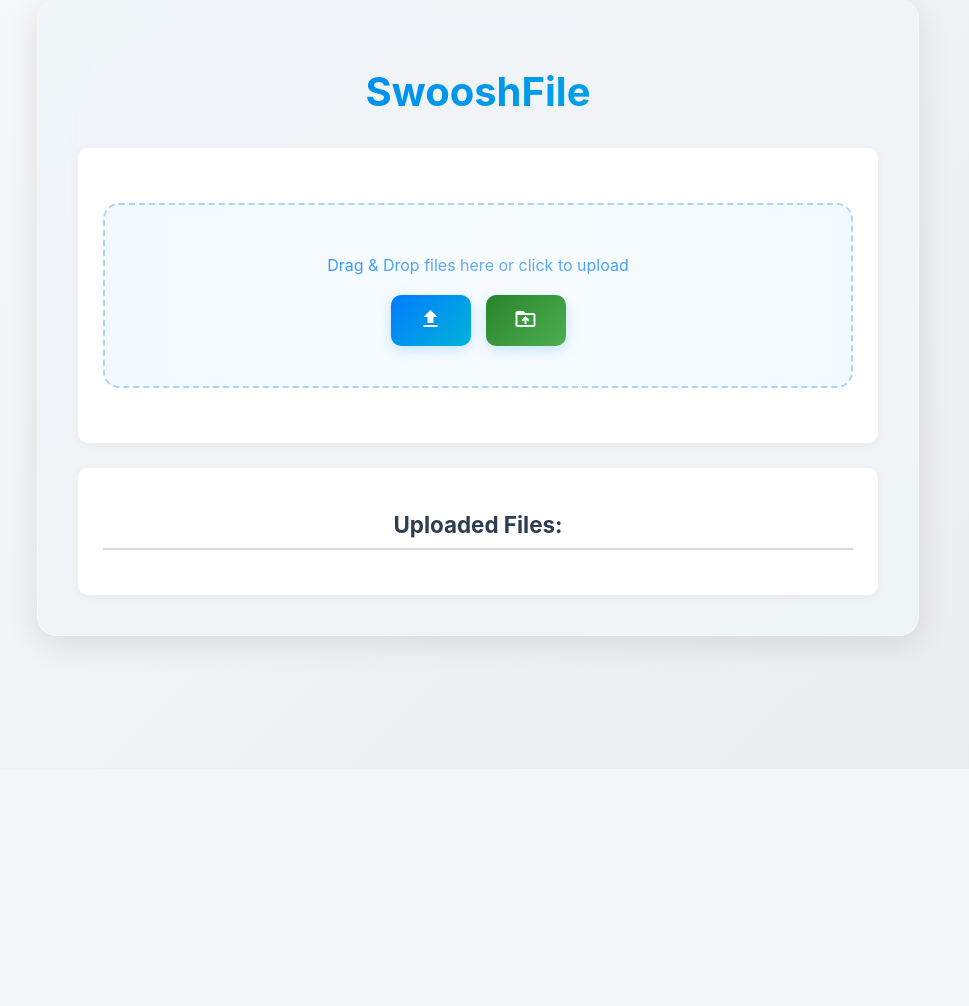
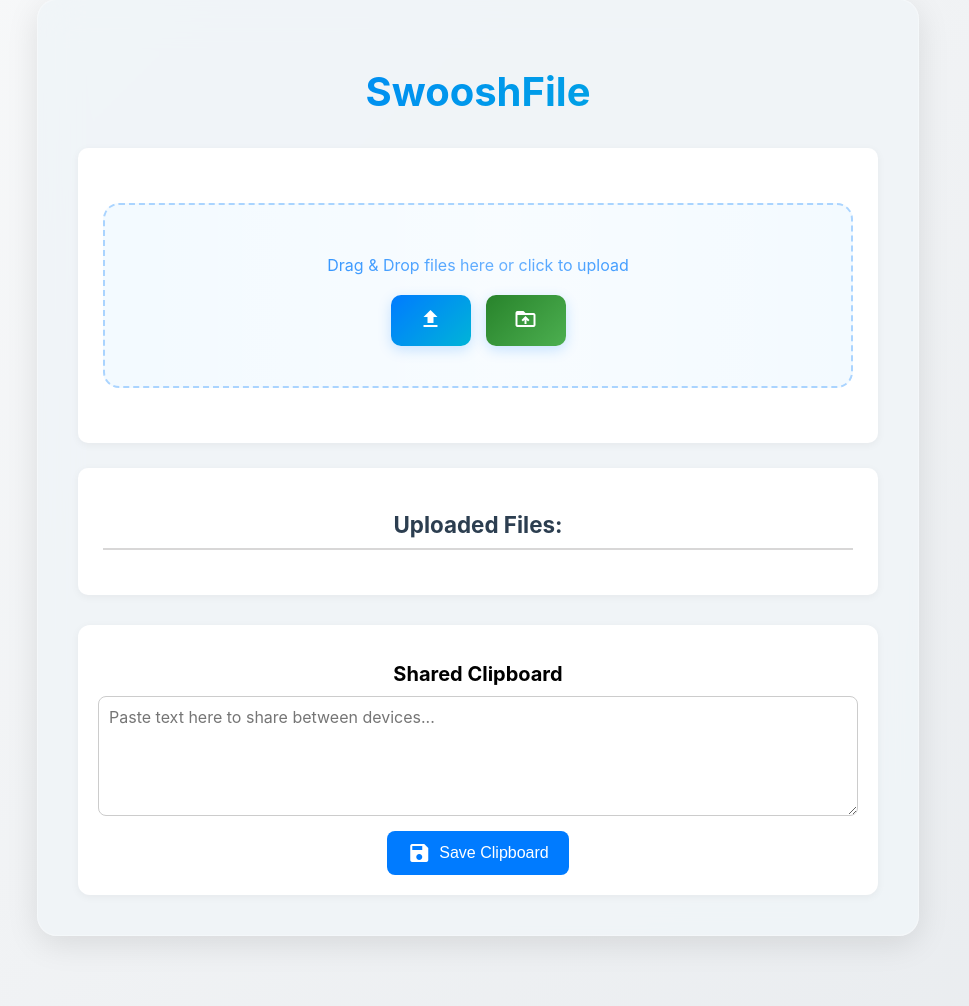
Before and after one commit to kijimoshi1337/SwooshFile, a Flask app: page / in a window 1280 px wide. Shown: the part 71-1077 px from the top of the page, without its empty margins (162-1131 px from the left). Before the commit the page ends 734 px from the top, so only its background shows below. Run offline with Flask 3, Linux system fonts and the light colour scheme.

Commit message:
Clipboard functionality added

```diff
--- a/app.py
+++ b/app.py
@@ -1,53 +1,87 @@
-from flask import Flask, request, send_from_directory, render_template, redirect, url_for, send_file
+from flask import Flask, request, send_from_directory, render_template, redirect, url_for
 import os
 import time
 from apscheduler.schedulers.background import BackgroundScheduler
 import pytz
 import zipfile
 from werkzeug.utils import secure_filename
-import io
 
 app = Flask(__name__)
 UPLOAD_FOLDER = 'uploads'
 os.makedirs(UPLOAD_FOLDER, exist_ok=True)
 
-# Auto-delete files after 24 hours
+CLIPBOARD_FILE = os.path.join(UPLOAD_FOLDER, 'clipboard.txt')
+
+# --- Cleanup Functions ---
+
 def delete_old_files():
     now = time.time()
     for filename in os.listdir(UPLOAD_FOLDER):
-        file_path = os.path.join(UPLOAD_FOLDER, filename)
-        if os.path.isfile(file_path):
-            file_mtime = os.path.getmtime(file_path)
-            if now - file_mtime > 24 * 3600:
-                os.remove(file_path)
+        if filename == 'clipboard.txt':
+            continue
+        path = os.path.join(UPLOAD_FOLDER, filename)
+        if os.path.isfile(path):
+            if now - os.path.getmtime(path) > 24 * 3600:
+                os.remove(path)
                 print(f"Deleted old file: {filename}")
-        elif os.path.isdir(file_path):
-            dir_mtime = os.path.getmtime(file_path)
-            if now - dir_mtime > 24 * 3600:
-                os.rmdir(file_path)
-                print(f"Deleted old bundle: {filename}")
+        elif os.path.isdir(path):
+            if now - os.path.getmtime(path) > 24 * 3600:
+                os.rmdir(path)
+                print(f"Deleted old directory: {filename}")
 
-scheduler = BackgroundScheduler(timezone=pytz.UTC)  # Use UTC timezone (or your preferred timezone)
-scheduler.add_job(func=delete_old_files, trigger='interval', hours=1)
+def delete_clipboard():
+    if os.path.exists(CLIPBOARD_FILE):
+        if time.time() - os.path.getmtime(CLIPBOARD_FILE) > 4 * 3600:
+            os.remove(CLIPBOARD_FILE)
+            print("Deleted old clipboard.txt")
+
+# --- Scheduler Setup ---
+
+scheduler = BackgroundScheduler(timezone=pytz.UTC)
+scheduler.add_job(delete_old_files, trigger='interval', hours=1)
+scheduler.add_job(delete_clipboard, trigger='interval', hours=1)
+
+# --- Clipboard Helpers ---
+
+def read_clipboard():
+    if os.path.exists(CLIPBOARD_FILE):
+        with open(CLIPBOARD_FILE, 'r', encoding='utf-8') as f:
+            return f.read()
+    return ''
+
+def write_clipboard(content):
+    with open(CLIPBOARD_FILE, 'w', encoding='utf-8') as f:
+        f.write(content)
+
+# --- Utility ---
 
 def get_next_bundle_name():
     base_name = "bundle"
     count = 1
     while True:
-        bundle_name = f"{base_name}_{count:02d}.zip"
-        if not os.path.exists(os.path.join(UPLOAD_FOLDER, bundle_name)):
-            return bundle_name
+        name = f"{base_name}_{count:02d}.zip"
+        if not os.path.exists(os.path.join(UPLOAD_FOLDER, name)):
+            return name
         count += 1
 
-@app.route('/')
+# --- Routes ---
+
+@app.route('/', methods=['GET', 'POST'])
 def index():
-    files = os.listdir(UPLOAD_FOLDER)
-    return render_template('index.html', files=files)
+    if request.method == 'POST' and 'clipboard' in request.form:
+        content = request.form['clipboard']
+        write_clipboard(content)
+        return redirect(url_for('index'))
+
+    files = [f for f in os.listdir(UPLOAD_FOLDER) if f != 'clipboard.txt']
+    clipboard_text = read_clipboard()
+    return render_template('index.html', files=files, clipboard=clipboard_text)
 
 @app.route('/upload', methods=['POST'])
 def upload_file():
     if 'file' not in request.files:
         return "No file part", 400
+
     files = request.files.getlist('file')
     bundle_name = request.form.get('bundle_name')
     create_bundle = request.form.get('create_bundle') == 'true'
@@ -59,45 +93,41 @@ def upload_file():
         zip_path = os.path.join(UPLOAD_FOLDER, bundle_name)
         with zipfile.ZipFile(zip_path, 'w', zipfile.ZIP_DEFLATED) as zipf:
             for file in files:
-                if file.filename == '':
-                    continue
-                filename = file.filename
-                # Split into path components and sanitize each
-                path_parts = filename.split('/')
-                safe_parts = [secure_filename(part) for part in path_parts]
-                safe_filename = '/'.join(safe_parts).lstrip('/')
-                zipf.writestr(safe_filename, file.read())
+                if file.filename:
+                    filename = '/'.join([secure_filename(part) for part in file.filename.split('/')]).lstrip('/')
+                    zipf.writestr(filename, file.read())
     else:
         for file in files:
-            if file.filename == '':
-                continue
-            filename = secure_filename(file.filename)
-            file.save(os.path.join(UPLOAD_FOLDER, filename))
+            if file.filename:
+                filename = secure_filename(file.filename)
+                file.save(os.path.join(UPLOAD_FOLDER, filename))
 
     return redirect(url_for('index'))
 
 @app.route('/delete/<filename>', methods=['POST'])
 def delete_file(filename):
-    file_path = os.path.join(UPLOAD_FOLDER, filename)
-    if os.path.exists(file_path):
-        os.remove(file_path)
+    if filename == 'clipboard.txt':
+        return "Cannot delete clipboard via this route", 403
+    path = os.path.join(UPLOAD_FOLDER, filename)
+    if os.path.exists(path):
+        os.remove(path)
     return redirect(url_for('index'))
 
 @app.route('/download/<filename>')
 def download_file(filename):
-    file_path = os.path.join(UPLOAD_FOLDER, filename)
-    if os.path.isfile(file_path):
+    path = os.path.join(UPLOAD_FOLDER, filename)
+    if os.path.isfile(path):
         return send_from_directory(UPLOAD_FOLDER, filename, as_attachment=True)
-    else:
-        return "File not found", 404
+    return "File not found", 404
 
 @app.route('/preview/<filename>')
 def preview_file(filename):
-    allowed_extensions = {'png', 'jpg', 'jpeg', 'gif', 'pdf'}
-    file_ext = filename.split('.')[-1].lower()
-    if file_ext not in allowed_extensions:
-        return "Preview not allowed for this file type.", 403
-    return send_from_directory(UPLOAD_FOLDER, filename)
+    allowed = {'png', 'jpg', 'jpeg', 'gif', 'pdf'}
+    if filename.split('.')[-1].lower() in allowed:
+        return send_from_directory(UPLOAD_FOLDER, filename)
+    return "Preview not allowed for this file type.", 403
+
+# --- Start App ---
 
 if __name__ == '__main__':
     scheduler.start()
--- a/static/styles.css
+++ b/static/styles.css
@@ -266,3 +266,58 @@ h1 {
         max-width: 100%;
     }
 }
+
+/* CLIPBOARD */
+
+.clipboard-section {
+    background-color: #fff;
+    border-radius: 12px;
+    box-shadow: 0 2px 8px rgba(0, 0, 0, 0.05);
+    padding: 20px;
+    margin-top: 30px;
+    width: 100%;
+    box-sizing: border-box;
+}
+
+.clipboard-section h2 {
+    font-size: 1.25rem;
+    margin-bottom: 10px;
+}
+
+.clipboard-section form {
+    display: flex;
+    flex-direction: column;
+    gap: 15px;
+}
+
+.clipboard-section textarea {
+    width: 100%;
+    height: 120px;
+    resize: vertical;
+    padding: 10px;
+    border: 1px solid #ccc;
+    border-radius: 8px;
+    font-family: inherit;
+    font-size: 1rem;
+    box-sizing: border-box;
+    outline: none;
+}
+
+.clipboard-section button {
+    align-self: center;
+    background-color: #007bff;
+    color: white;
+    border: none;
+    padding: 10px 20px;
+    font-size: 1rem;
+    border-radius: 8px;
+    cursor: pointer;
+    display: flex;
+    align-items: center;
+    gap: 8px;
+    transition: background-color 0.3s ease;
+}
+
+.clipboard-section button:hover {
+    background-color: #0056b3;
+}
--- a/templates/index.html
+++ b/templates/index.html
@@ -68,6 +68,16 @@
                 {% endfor %}
             </div>
         </div>
+        <!-- Clipboard Section -->
+        <div class="clipboard-section">
+            <h2>Shared Clipboard</h2>
+            <form method="POST" action="/">
+                <textarea name="clipboard" placeholder="Paste text here to share between devices...">{{ clipboard }}</textarea>
+                <button type="submit">
+                    <i class="material-icons">save</i> Save Clipboard
+                </button>
+            </form>
+        </div>
 
         <!-- Bundle Creation Modal -->
         <div id="bundle-modal" class="modal">
```
Also changed, not shown: uploads/clipboard.txt (added).
